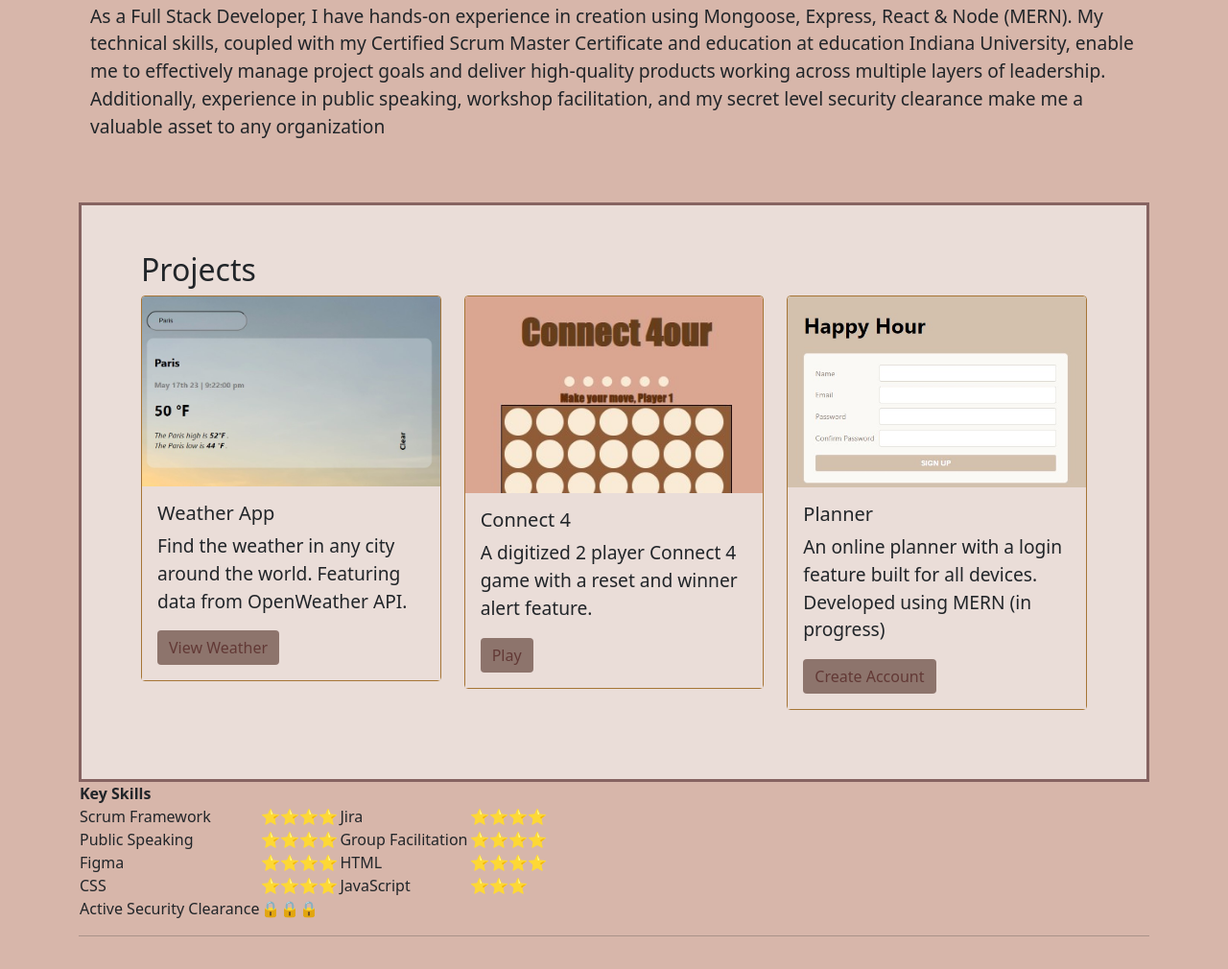
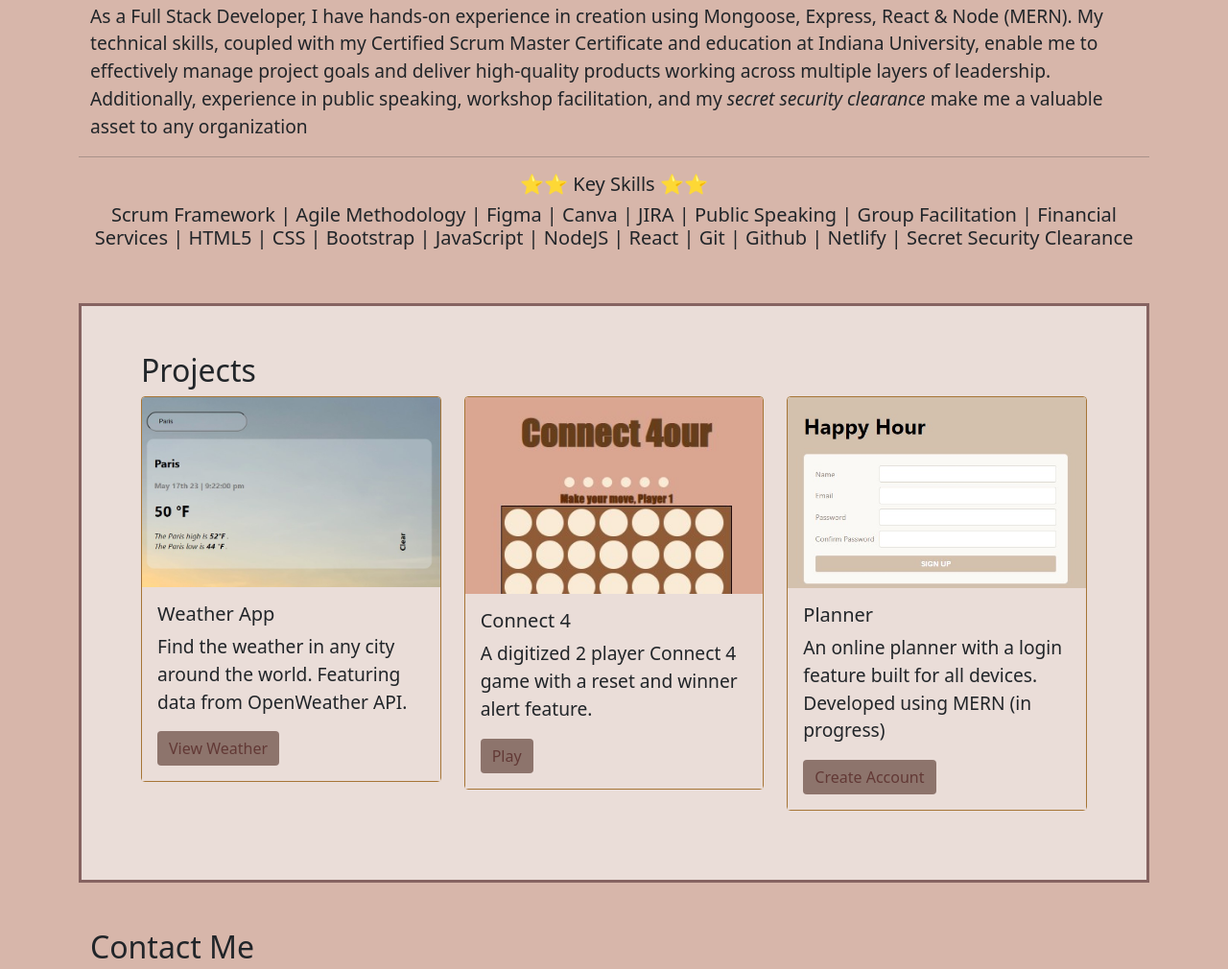
Before and after one commit to cpaceCSM/Resume, a plain HTML site: page index.html in a window 1280 px wide. Shown: the part 425-1435 px from the top of the page at 96% size. Drawn offline with nearby package versions, Linux system fonts and the light colour scheme.

Commit message:
Updated Links and Skills
Links will now direct to a new tab.  A "No Refer" option has been added.
Skills are highlighted differently.

```diff
--- a/index.html
+++ b/index.html
@@ -67,13 +67,13 @@
               <div class="container">
                 <div class="row">
                   <div class="col">
-                    <strong><a href="https://linkedin.com/in/cheyannep">Connect on LinkedIn!</a></strong>
+                    <strong><a href="https://linkedin.com/in/cheyannep" target="_blank" rel="noopener noreferrer">Connect on LinkedIn!</a></strong>
                   </div>
                   <div class="col">
-                    <strong><a href="https://github.com/cpaceCSM">View Github</a></strong>
+                    <strong><a href="https://github.com/cpaceCSM" target="_blank" rel="noopener noreferrer">View Github</a></strong>
                   </div>
                   <div class="col">
-                    <strong><a href="https://docs.google.com/document/d/1_7Y4MuMK__sJlKzjPIHzgRonnsF28Mh8/edit?usp=sharing&ouid=106533300291872934849&rtpof=true&sd=true">Download Resume</a></strong>
+                    <strong><a href="https://docs.google.com/document/d/1_7Y4MuMK__sJlKzjPIHzgRonnsF28Mh8/edit?usp=sharing&ouid=106533300291872934849&rtpof=true&sd=true" target="_blank" rel="noopener noreferrer">Download Resume</a></strong>
                   </div>
                 </div>
               </div>
@@ -92,8 +92,16 @@
       <p class="lead">Hi, I'm Cheyanne!
          I am a web developer passionate about creating user experiences that enhance lives.</p>
       <p>
-        As a Full Stack Developer, I have hands-on experience in creation using Mongoose, Express, React & Node (MERN). My technical skills, coupled with my Certified Scrum Master Certificate and education at education Indiana University, enable me to effectively manage project goals and deliver high-quality products working across multiple layers of leadership.
-        Additionally, experience in public speaking, workshop facilitation, and my secret level security clearance make me a valuable asset to any organization</p>
+        As a Full Stack Developer, I have hands-on experience in creation using Mongoose, Express, React & Node (MERN). My technical skills, coupled with my Certified Scrum Master Certificate and education at Indiana University, enable me to effectively manage project goals and deliver high-quality products working across multiple layers of leadership.
+        Additionally, experience in public speaking, workshop facilitation, and my <em>secret security clearance</em> make me a valuable asset to any organization</p>
+    </div>
+    <hr>
+    <div>
+      <center>
+    <H5>⭐️⭐️  Key Skills ⭐️⭐️</H5>
+    <H5> Scrum Framework | Agile Methodology | Figma | Canva | JIRA | Public Speaking | Group Facilitation | Financial Services |  HTML5 | CSS | Bootstrap | JavaScript | NodeJS | React | Git | Github | Netlify | Secret Security Clearance
+      </H5>
+    </center>
     </div>
   </section>
 
@@ -108,7 +116,7 @@
             <div class="card-body">
               <h5 class="card-title">Weather App</h5>
               <p class="card-text">Find the weather in any city around the world. Featuring data from OpenWeather API.</p>
-              <a href="https://visionaryweather.netlify.app/" class="btn btn-primary">View Weather</a>
+              <a href="https://visionaryweather.netlify.app/" target="_blank" rel="noopener noreferrer" class="btn btn-primary">View Weather</a>
             </div>
           </div>
         </div>
@@ -118,7 +126,9 @@
             <div class="card-body">
               <h5 class="card-title">Connect 4</h5>
               <p class="card-text">A digitized 2 player Connect 4 game with a reset and winner alert feature.</p>
-              <a href="https://connectphour.netlify.app/" class="btn btn-primary">Play</a>
+              <a href="https://connectphour.netlify.app/"
+              target="_blank" rel="noopener noreferrer"
+              class="btn btn-primary">Play</a>
             </div>
           </div>
         </div>
@@ -137,53 +147,6 @@
   </section>
 
 
-
-
-
-
-    <table cellspacing="8">
-      <th colspan="4">Key Skills</th>
-      <tr>
-        <td>Scrum Framework</td>
-        <td>⭐️⭐️⭐️⭐️</td>
-      <!-- </tr>
-      <tr> -->
-        <td>Jira</td>
-        <td>⭐️⭐️⭐️⭐️</td>
-      </tr>
-      <tr>
-        <td>Public Speaking</td>
-        <td>⭐️⭐️⭐️⭐️</td>
-      <!-- </tr>
-      <tr> -->
-        <td>Group Facilitation</td>
-        <td>⭐️⭐️⭐️⭐️</td>
-      </tr>
-      <tr>
-        <td>Figma</td>
-        <td>⭐️⭐️⭐️⭐️</td>
-      <!-- </tr>
-
-       <tr> -->
-        <td>HTML</td>
-        <td>⭐️⭐️⭐️⭐️</td>
-      </tr>
-      <tr>
-        <td>CSS</td>
-        <td>⭐️⭐️⭐️⭐️</td>
-      <!-- </tr>
-      <tr> -->
-        <td>JavaScript</td>
-        <td>⭐️⭐️⭐️</td>
-      </tr>
-      <tr>
-        <td>Active Security Clearance</td>
-        <td>🔒🔒🔒 </td>
-      </tr>
-      </table>
-      </td>
-<hr>
-  </table>
 
 
   <!-- Contact Section -->
```
